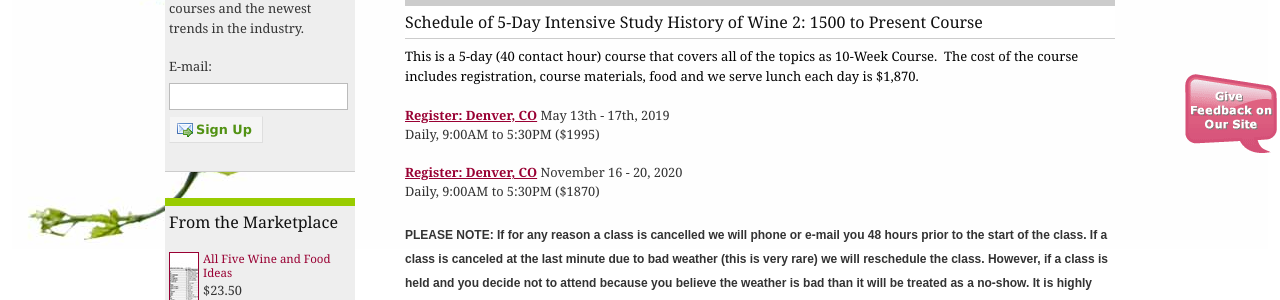
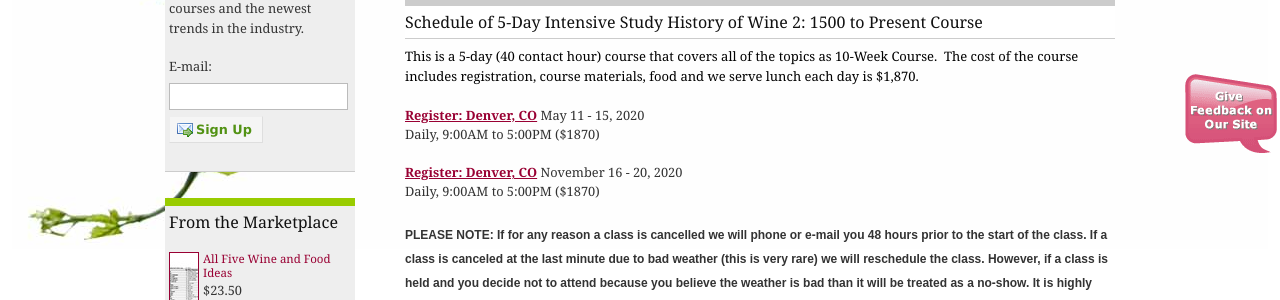
Before and after one commit to CKDev/internationalwineguild.com, a Jekyll site: the page built from level-iii-history-of-wine-1500-to-the-present-registration.html, in a window 1280 px wide. Shown: the part 731-1031 px from the top of the page. Built offline with Jekyll 4.4.1, drawn with Linux system fonts in a browser that asks for light colours; a script that is not in the unit is left out; comment, search, counter and statistics services are not loaded.

Commit message:
Update level-iii-history-of-wine-1500-to-the-present-registration.html

```diff
--- a/level-iii-history-of-wine-1500-to-the-present-registration.html
+++ b/level-iii-history-of-wine-1500-to-the-present-registration.html
@@ -28,13 +28,13 @@ permalink: "/level-iii-history-of-wine-1500-to-the-present-registration"
 
 <p><a class="ga-track"
     href="http://ww4.aitsafe.com/cf/add.cfm?userid=6714687&amp;product=Intensive+Study+History2+Since 1500+Denver++-++May+11+-+15,+2020&amp;price=1870&amp;return=www.internationalwineguild.com/History2-Since 1500-registration"><strong>Register:
-      Denver, CO</strong></a> May 13th - 17th, 2019<br>
-  Daily, 9:00AM to 5:30PM ($1995)</p>
+      Denver, CO</strong></a> May 11 - 15, 2020<br>
+  Daily, 9:00AM to 5:00PM ($1870)</p>
 
 <p><a class="ga-track"
     href="http://ww4.aitsafe.com/cf/add.cfm?userid=6714687&amp;product=Intensive+Study+History2+Since 1500+Denver++-++Nov+16+-+20,+2020&amp;price=1870&amp;return=www.internationalwineguild.com/History2-Since 1500-registration"><strong>Register:
       Denver, CO</strong></a> November 16 - 20, 2020<br>
-  Daily, 9:00AM to 5:30PM ($1870)</p>
+  Daily, 9:00AM to 5:00PM ($1870)</p>
 
 <p class="MsoNormal" style="margin: 0in 0in 0.0001pt; font-size: medium; font-family: Calibri, sans-serif;"><b><span
       style="font-size: 9pt; font-family: Arial, sans-serif;">PLEASE NOTE: If for any reason a class is cancelled we
```
